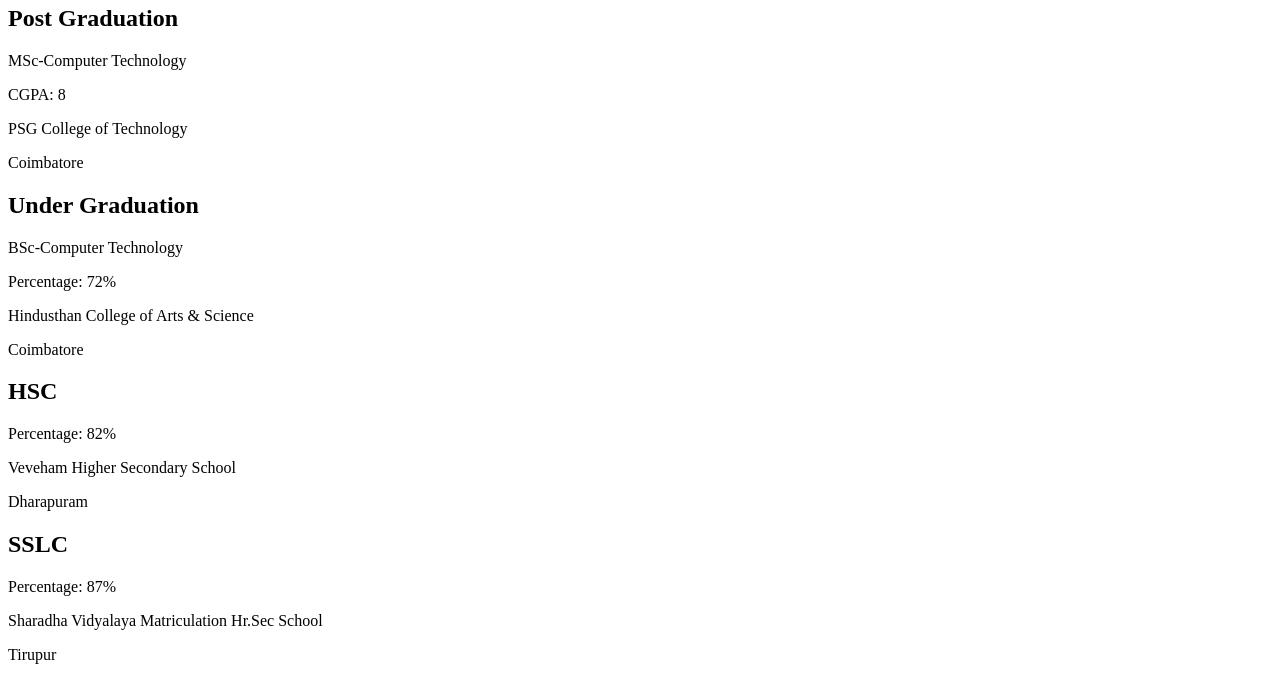
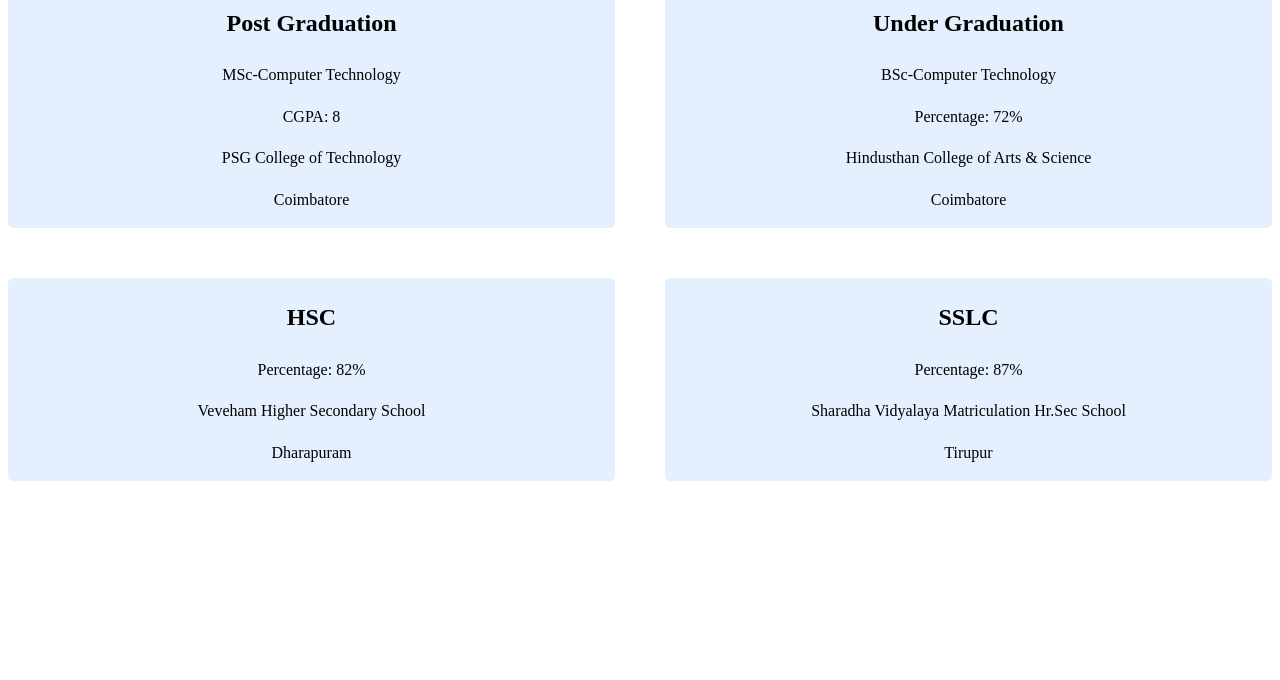
Before and after one commit to nivashini-devaraj/Portfolio, a plain HTML site: page My Portfolio/html_pages/education.html in a window 1280 px wide. Shown: the part 196-876 px from the top of the page. After the commit the page ends 800 px from the top, so only its background shows below. Drawn offline with Linux system fonts and the light colour scheme; the site is published under a folder, as on GitHub Pages, so addresses that start at the root find nothing.

Commit message:
Update education.html

```diff
--- a/My Portfolio/html_pages/education.html
+++ b/My Portfolio/html_pages/education.html
@@ -4,7 +4,7 @@
     <meta charset="UTF-8">
     <meta name="viewport" content="width=device-width, initial-scale=1.0">
     <title>Educational Qualification</title>
-    <link rel="stylesheet" href="/CSS/education.css">
+    <link rel="stylesheet" href="../CSS/education.css">
 </head>
 <body>
      <nav>
```
